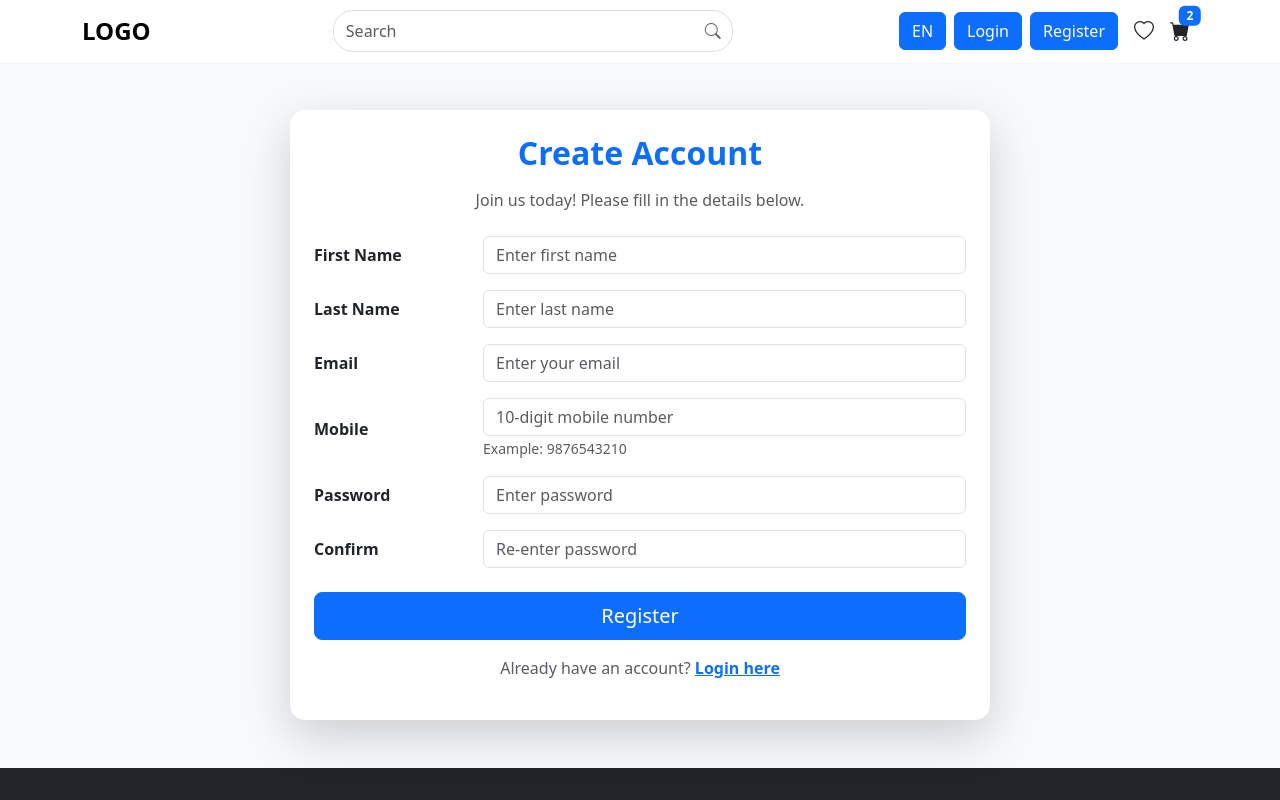
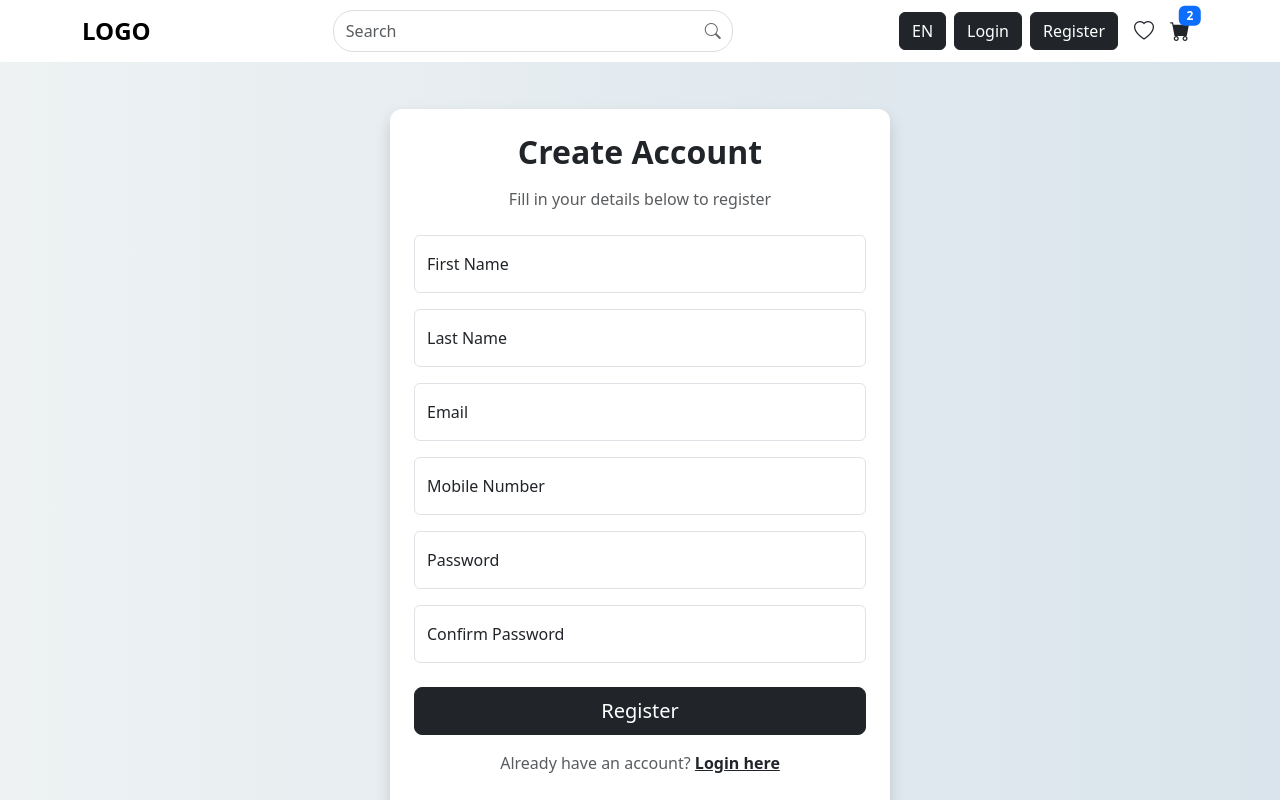
Before and after one commit to Pratik1818/laravel-react-ecommerce, a React (Vite) app in the folder EcommerceFrontend/: page /register in a window 1280 px wide. Shown: the top 800 px of the page. Built offline with nearby package versions, Linux system fonts and the light colour scheme.

Commit message:
Changes in Register, Header & Banner

```diff
--- a/EcommerceFrontend/src/components/layout/Header.jsx
+++ b/EcommerceFrontend/src/components/layout/Header.jsx
@@ -10,9 +10,7 @@ function Header() {
         <div className="container">
 
           {/* Logo */}
-          <a className="navbar-brand logo fw-bold " href="#">
-            LOGO
-          </a>
+          <Link to="/" className="navbar-brand logo fw-bold">LOGO</Link>
 
           {/* Toggler */}
           <button
@@ -45,11 +43,12 @@ function Header() {
 
             {/* Right section */}
             <div className="d-flex align-items-center ms-lg-auto mt-2 mt-lg-0">
-              <a href="#" className="btn btn-primary me-2">EN</a>
+
+              <a href="#" className="btn btn-dark me-2">EN</a>
 
               {/* Login / Register Buttons*/}
-              <Link to="/login" className="btn btn-primary me-2" >Login</Link>
-              <Link to="/register" className="btn btn-primary me-2">Register</Link>
+              <Link to="/login" className="btn btn-dark me-2" >Login</Link>
+              <Link to="/register" className="btn btn-dark me-2">Register</Link>
               {/* Heart Icon */}
               <i className="bi bi-heart mx-2 fs-5"></i>
 
--- a/EcommerceFrontend/src/pages/Register.jsx
+++ b/EcommerceFrontend/src/pages/Register.jsx
@@ -22,163 +22,126 @@ function Register() {
   };
 
   return (
-    <div className="d-flex justify-content-center bg-light py-5 px-3">
+    <div
+      className="d-flex justify-content-center align-items-center px-3"
+      style={{
+        minHeight: "100vh",
+        background: "linear-gradient(to right, #eef2f3, #d9e4ec)",
+        paddingTop: "40px",
+        paddingBottom: "40px",
+      }}
+    >
       <Card
-        className="p-4 shadow-lg border-0 w-100"
-        style={{ maxWidth: "700px", borderRadius: "15px" }}
+        className="p-4 shadow border-0 w-100"
+        style={{ maxWidth: "500px", borderRadius: "12px" }}
       >
-        {/* Title */}
-        <h2 className="mb-3 text-center fw-bold text-primary">Create Account</h2>
+        <h2 className="mb-3 text-center fw-bold text-dark">Create Account</h2>
         <p className="text-center text-muted mb-4">
-          Join us today! Please fill in the details below.
+          Fill in your details below to register
         </p>
 
         <form onSubmit={handleSubmit}>
           {/* First Name */}
-          <div className="row mb-3 align-items-center">
-            <label
-              htmlFor="first_name"
-              className="col-sm-3 col-form-label fw-semibold"
-            >
-              First Name
-            </label>
-            <div className="col-sm-9">
+          <div className="form-floating mb-3">
             <input
               type="text"
               id="first_name"
               name="first_name"
               className="form-control"
-                placeholder="Enter first name"
+              placeholder="First Name"
               value={form.first_name}
               onChange={handleChange}
               required
             />
-            </div>
+            <label htmlFor="first_name">First Name</label>
           </div>
 
           {/* Last Name */}
-          <div className="row mb-3 align-items-center">
-            <label
-              htmlFor="last_name"
-              className="col-sm-3 col-form-label fw-semibold"
-            >
-              Last Name
-            </label>
-            <div className="col-sm-9">
+          <div className="form-floating mb-3">
             <input
               type="text"
               id="last_name"
               name="last_name"
               className="form-control"
-                placeholder="Enter last name"
+              placeholder="Last Name"
               value={form.last_name}
               onChange={handleChange}
               required
             />
-            </div>
+            <label htmlFor="last_name">Last Name</label>
           </div>
 
           {/* Email */}
-          <div className="row mb-3 align-items-center">
-            <label
-              htmlFor="email"
-              className="col-sm-3 col-form-label fw-semibold"
-            >
-              Email
-            </label>
-            <div className="col-sm-9">
+          <div className="form-floating mb-3">
             <input
               type="email"
               id="email"
               name="email"
               className="form-control"
-                placeholder="Enter your email"
+              placeholder="Email"
               value={form.email}
               onChange={handleChange}
               required
             />
-            </div>
+            <label htmlFor="email">Email</label>
           </div>
 
-          {/* Mobile Number */}
-          <div className="row mb-3 align-items-center">
-            <label
-              htmlFor="mobile"
-              className="col-sm-3 col-form-label fw-semibold"
-            >
-              Mobile
-            </label>
-            <div className="col-sm-9">
+          {/* Mobile */}
+          <div className="form-floating mb-3">
             <input
               type="tel"
               id="mobile"
               name="mobile"
               className="form-control"
-                placeholder="10-digit mobile number"
+              placeholder="Mobile Number"
               pattern="[0-9]{10}"
               value={form.mobile}
               onChange={handleChange}
               required
             />
-              <small className="text-muted">Example: 9876543210</small>
-            </div>
+            <label htmlFor="mobile">Mobile Number</label>
           </div>
 
           {/* Password */}
-          <div className="row mb-3 align-items-center">
-            <label
-              htmlFor="password"
-              className="col-sm-3 col-form-label fw-semibold"
-            >
-              Password
-            </label>
-            <div className="col-sm-9">
+          <div className="form-floating mb-3">
             <input
               type="password"
               id="password"
               name="password"
               className="form-control"
-                placeholder="Enter password"
+              placeholder="Password"
               value={form.password}
               onChange={handleChange}
               required
             />
-            </div>
+            <label htmlFor="password">Password</label>
           </div>
 
           {/* Confirm Password */}
-          <div className="row mb-4 align-items-center">
-            <label
-              htmlFor="confirmPassword"
-              className="col-sm-3 col-form-label fw-semibold"
-            >
-              Confirm
-            </label>
-            <div className="col-sm-9">
+          <div className="form-floating mb-4">
             <input
               type="password"
               id="confirmPassword"
               name="confirmPassword"
               className="form-control"
-                placeholder="Re-enter password"
+              placeholder="Confirm Password"
               value={form.confirmPassword}
               onChange={handleChange}
               required
             />
-            </div>
+            <label htmlFor="confirmPassword">Confirm Password</label>
           </div>
 
-          {/* Submit Button */}
-          <div className="d-grid">
-            <button type="submit" className="btn btn-primary btn-lg">
+          {/* Submit */}
+          <div className="d-grid mb-2">
+            <button type="submit" className="btn btn-dark btn-lg">
               Register
             </button>
           </div>
 
-          {/* Already have account */}
           <p className="text-center mt-3 text-muted">
             Already have an account?{" "}
-            <a href="/login" className="text-primary fw-semibold">
+            <a href="/login" className="fw-semibold text-dark">
               Login here
             </a>
           </p>
```
Also changed, not shown: EcommerceFrontend/src/components/home/Banner.jsx (+4 -3 lines). Lines whose indentation alone changed are shown as unchanged.
